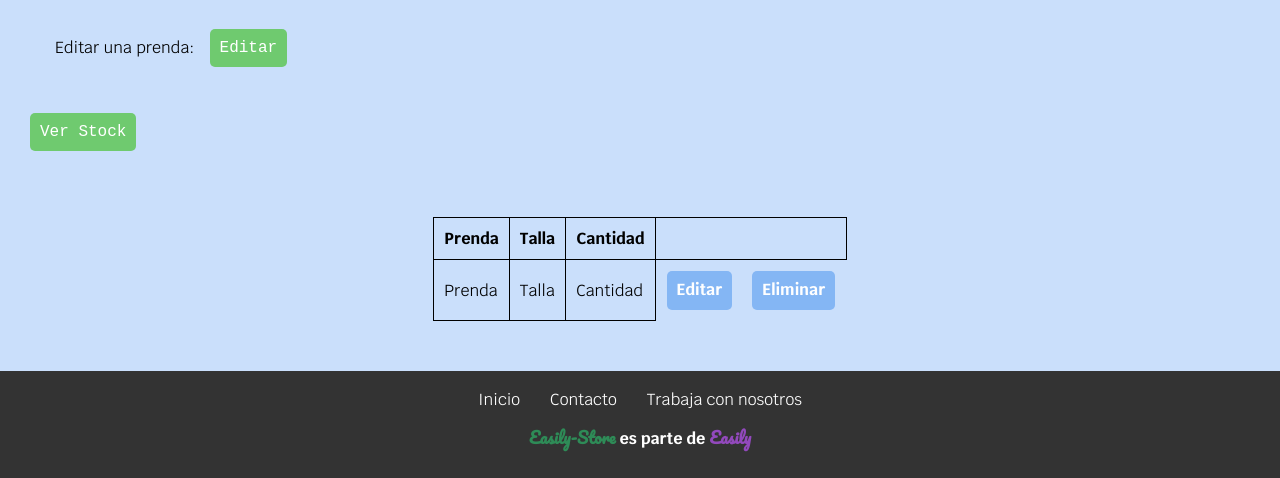
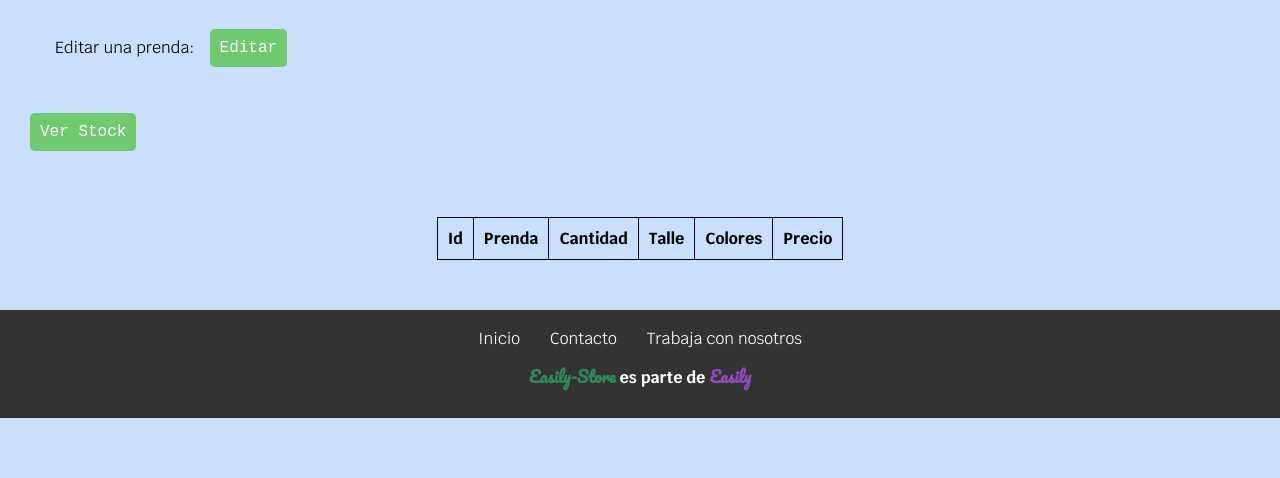
Before and after one commit to SofiaNRubio/ProyectoFinalProgramacionII, a Flask app: page / in a window 1280 px wide. Shown: the part 551-1029 px from the top of the page. After the commit the page ends 969 px from the top, so only its background shows below. Run offline with Flask 3, Linux system fonts and the light colour scheme; lists and menus that the app fills with data are empty.

Commit message:
SUPER PRO

```diff
--- a/app.py
+++ b/app.py
@@ -72,7 +72,7 @@ def edit(id):
     return render_template('editar_formulario.html', prenda=prenda)
 
 # Ruta para procesar los cambios y actualizar la base de datos
-@app.route('/actualizar_prenda/<int:id>', methods=['POST'])
+@app.route('/edit/<int:id>', methods=['POST'])
 def actualizar_prenda(id):
     if request.method == 'POST':
         # Recibe los datos modificados del formulario
@@ -101,18 +101,14 @@ def actualizar_prenda(id):
 
     mydb.commit()
 
-@app.route('/mostrar', methods=['POST'])
+@app.route('/mostrar', methods=['GET', 'POST'])
 def mostrar_stock():
-    #conexion = mysql.connector.connect(**db_config)
-    #cursor = conexion.cursor(dictionary=True)
-    cursor.execute("SELECT * FROM stock")
-    datos_stock = cursor.fetchall()
+    cursor = mydb.cursor(dictionary=True)
+    cursor.execute("SELECT * FROM Stock")
+    datos_prenda = cursor.fetchall()
     cursor.close()
-    cursor.conexion.close()
-    return render_template('index.html', stock=datos_stock)
-
-    mydb.commit()
-
+    print(datos_prenda)
+    return render_template('index.html', Stock=datos_prenda)
 
 
 if __name__ == '__main__':
--- a/templates/index.html
+++ b/templates/index.html
@@ -55,11 +55,11 @@ q<!DOCTYPE html>
             <input type="submit" value="Agregar" class="submit-button">
         </form>
 
-        <form action="/edit" method="POST">
+        <form action="/edit/<int:id>" method="POST">
             <label for="producto">Editar una prenda: </label>
             <input type="submit" value="Editar" class="submit-button">
         </form>
-        <form action="/mostrar" method="POST">
+        <form action="/mostrar" method='POST'>
             <input type="submit" value="Ver Stock" class="submit-button">
         </form>
     </body>
@@ -67,26 +67,24 @@ q<!DOCTYPE html>
         <div class="tabla">
             <div class="center-content">
                 <table>
-                    <!--<tr>
-                        <td colspan="4" class="no-border center-content">
-                            <button class="btn btn_green">Agregar prenda</button>
-                        </td>
-                    </tr> -->
                     <tr>
+                        <th class="th">Id</th>
                         <th class="th">Prenda</th>
-                        <th class="th">Talla</th>
                         <th class="th">Cantidad</th>
-                        <th class="th"></th>
+                        <th class="th">Talle</th>
+                        <th class="th">Colores</th>
+                        <th class="th">Precio</th>
                     </tr>
+                    {% for prenda in Stock %}
                     <tr>
-                        <td class="td">Prenda</td>
-                        <td class="td">Talla</td>
-                        <td class="td">Cantidad</td>
-                        <td class="center-content">
-                            <button class="btn btn_orange">Editar</button>
-                            <button class="btn btn_red">Eliminar</button>
-                        </td>
+                        <td>{{ prenda.id }}</td>
+                        <td>{{ prenda.producto }}</td>
+                        <td>{{ prenda.cantidad }}</td>
+                        <td>{{ prenda.talle }}</td>
+                        <td>{{ prenda.colores }}</td>
+                        <td>{{ prenda.precio }}</td>
                     </tr>
+                    {% endfor %}
                 </table>
             </div>
         </div>
```
